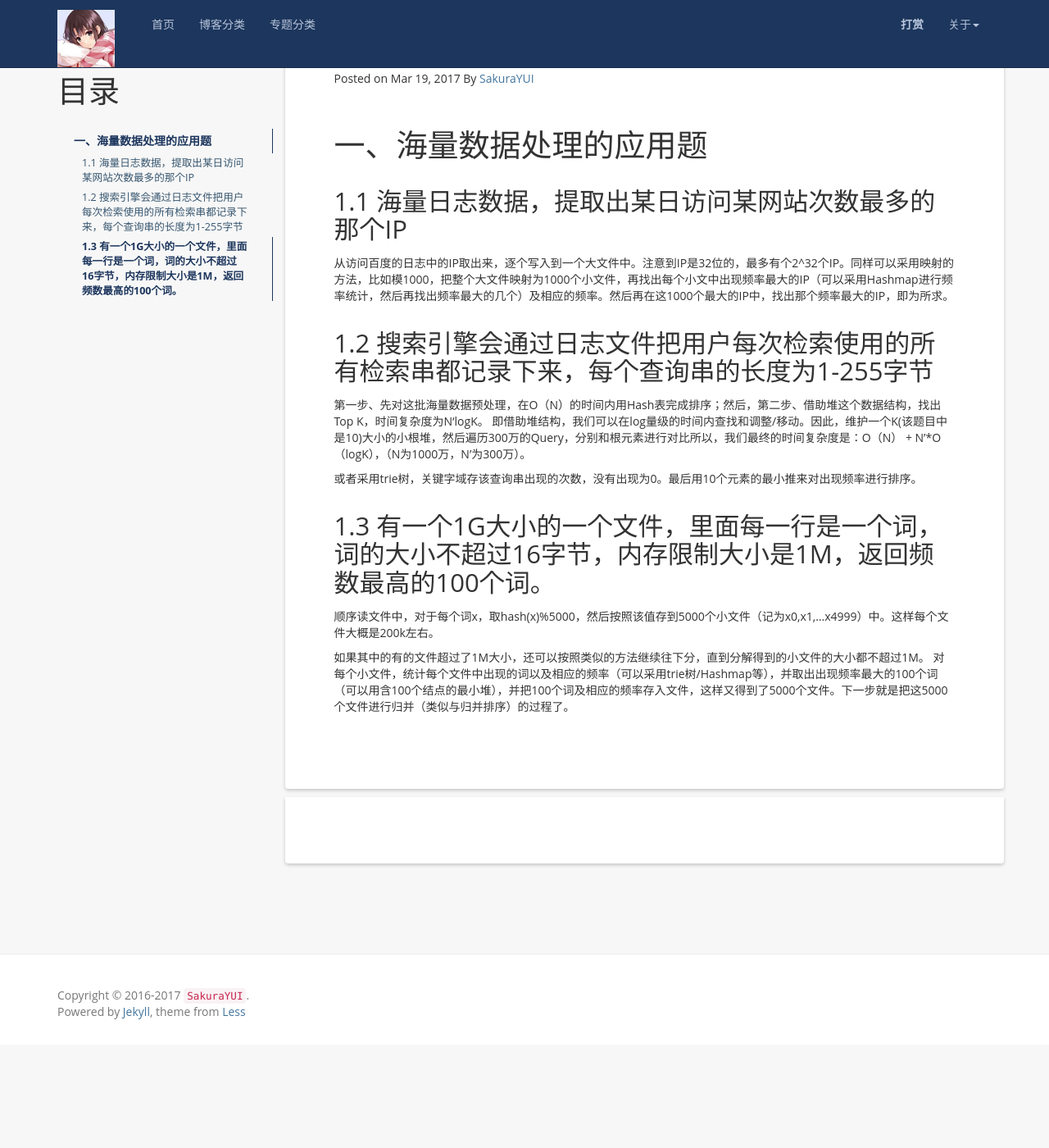
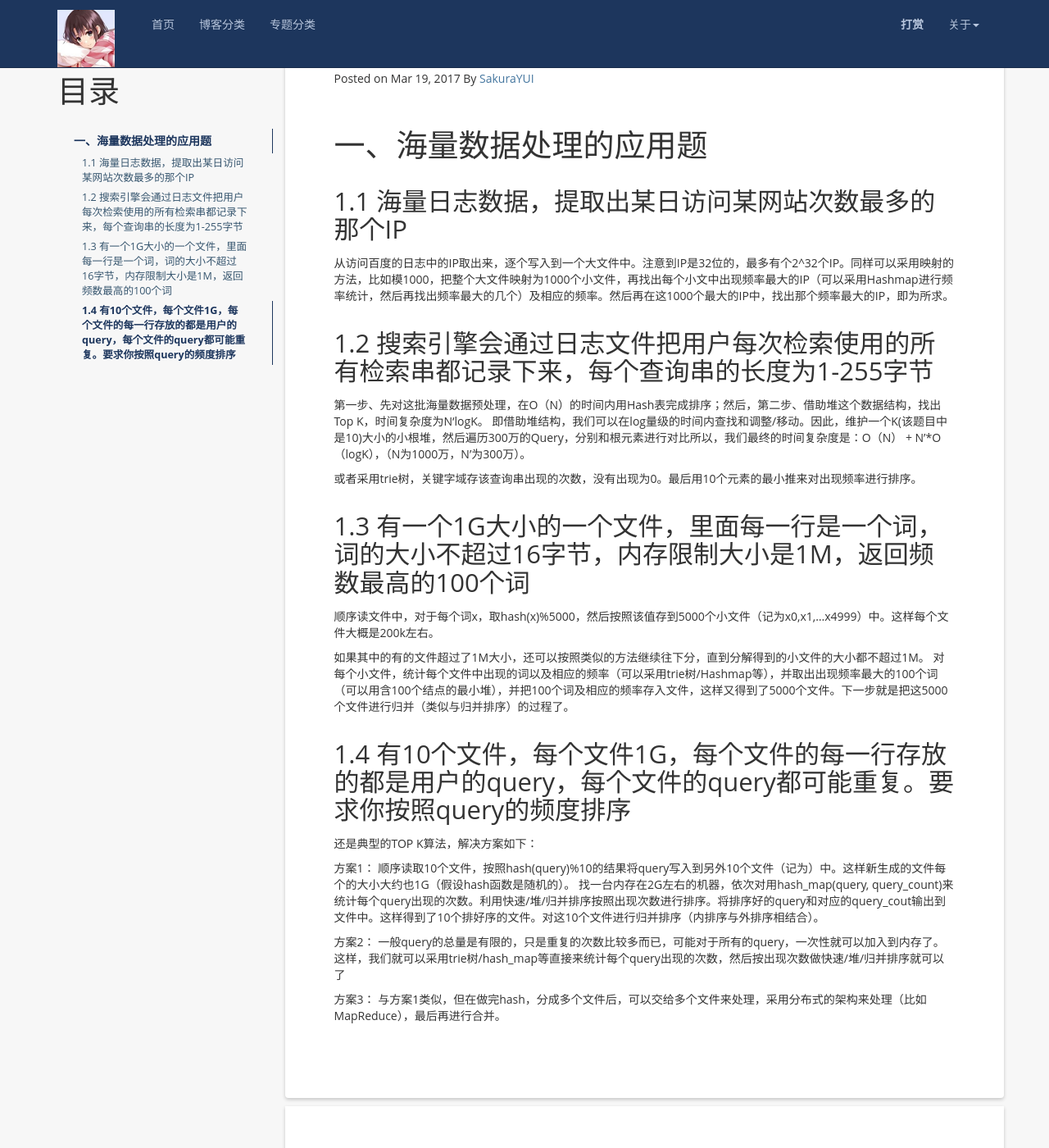
Before and after one commit to SakuraYUI/blog, a Jekyll site: the page built from _posts/2017-3-19-bigdata.md, in a window 1280 px wide and 1400 px high, scrolled down 255 px. Shown: the whole window at 82% size. Built offline with Jekyll 4.4.1, drawn with Linux system fonts in a browser that asks for light colours; nearby versions of some CDN libraries; comment, search, counter and statistics services are not loaded; before the commit the page ends 1529 px from its top, so only the background shows below that.

Commit message:
更新文章

```diff
--- a/_posts/2017-3-19-bigdata.md
+++ b/_posts/2017-3-19-bigdata.md
@@ -25,9 +25,20 @@ tag: 数据结构与算法
 
 或者采用trie树，关键字域存该查询串出现的次数，没有出现为0。最后用10个元素的最小推来对出现频率进行排序。
 
-1.3 有一个1G大小的一个文件，里面每一行是一个词，词的大小不超过16字节，内存限制大小是1M，返回频数最高的100个词。
+1.3 有一个1G大小的一个文件，里面每一行是一个词，词的大小不超过16字节，内存限制大小是1M，返回频数最高的100个词
 --------------------------
 
 顺序读文件中，对于每个词x，取hash(x)%5000，然后按照该值存到5000个小文件（记为x0,x1,...x4999）中。这样每个文件大概是200k左右。
 
 如果其中的有的文件超过了1M大小，还可以按照类似的方法继续往下分，直到分解得到的小文件的大小都不超过1M。 对每个小文件，统计每个文件中出现的词以及相应的频率（可以采用trie树/Hashmap等），并取出出现频率最大的100个词（可以用含100个结点的最小堆），并把100个词及相应的频率存入文件，这样又得到了5000个文件。下一步就是把这5000个文件进行归并（类似与归并排序）的过程了。
+
+1.4 有10个文件，每个文件1G，每个文件的每一行存放的都是用户的query，每个文件的query都可能重复。要求你按照query的频度排序
+--------------------------
+
+还是典型的TOP K算法，解决方案如下：
+
+方案1： 顺序读取10个文件，按照hash(query)%10的结果将query写入到另外10个文件（记为）中。这样新生成的文件每个的大小大约也1G（假设hash函数是随机的）。 找一台内存在2G左右的机器，依次对用hash_map(query, query_count)来统计每个query出现的次数。利用快速/堆/归并排序按照出现次数进行排序。将排序好的query和对应的query_cout输出到文件中。这样得到了10个排好序的文件。对这10个文件进行归并排序（内排序与外排序相结合）。
+
+方案2： 一般query的总量是有限的，只是重复的次数比较多而已，可能对于所有的query，一次性就可以加入到内存了。这样，我们就可以采用trie树/hash_map等直接来统计每个query出现的次数，然后按出现次数做快速/堆/归并排序就可以了
+
+方案3： 与方案1类似，但在做完hash，分成多个文件后，可以交给多个文件来处理，采用分布式的架构来处理（比如MapReduce），最后再进行合并。
```
